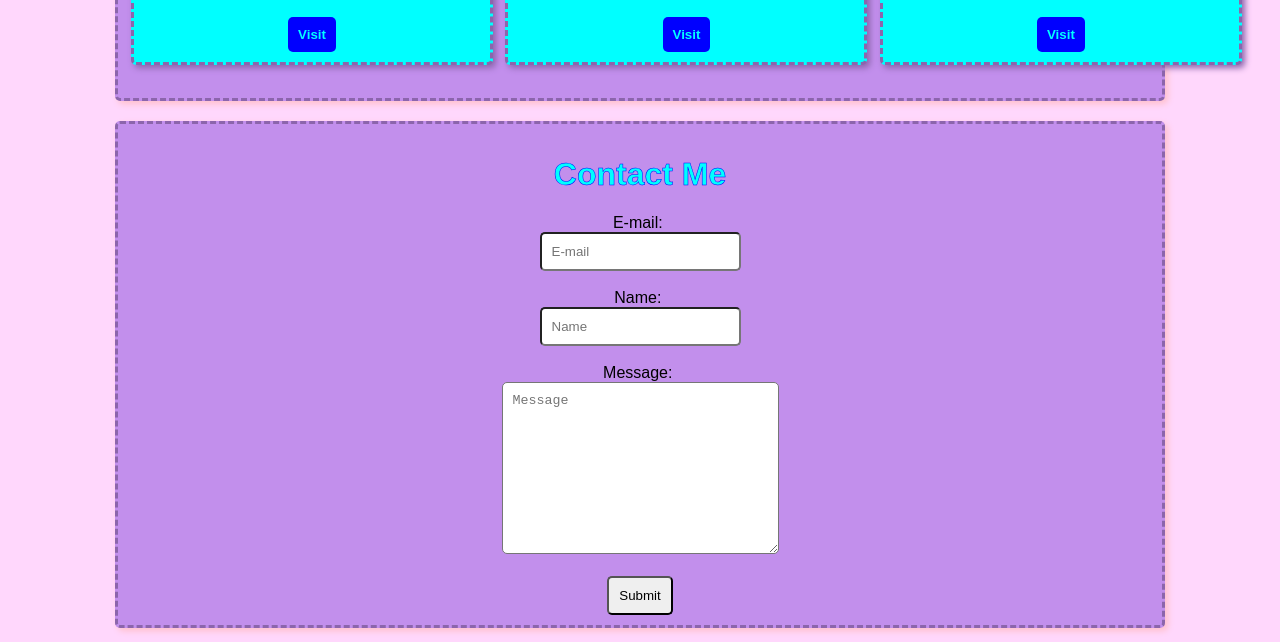
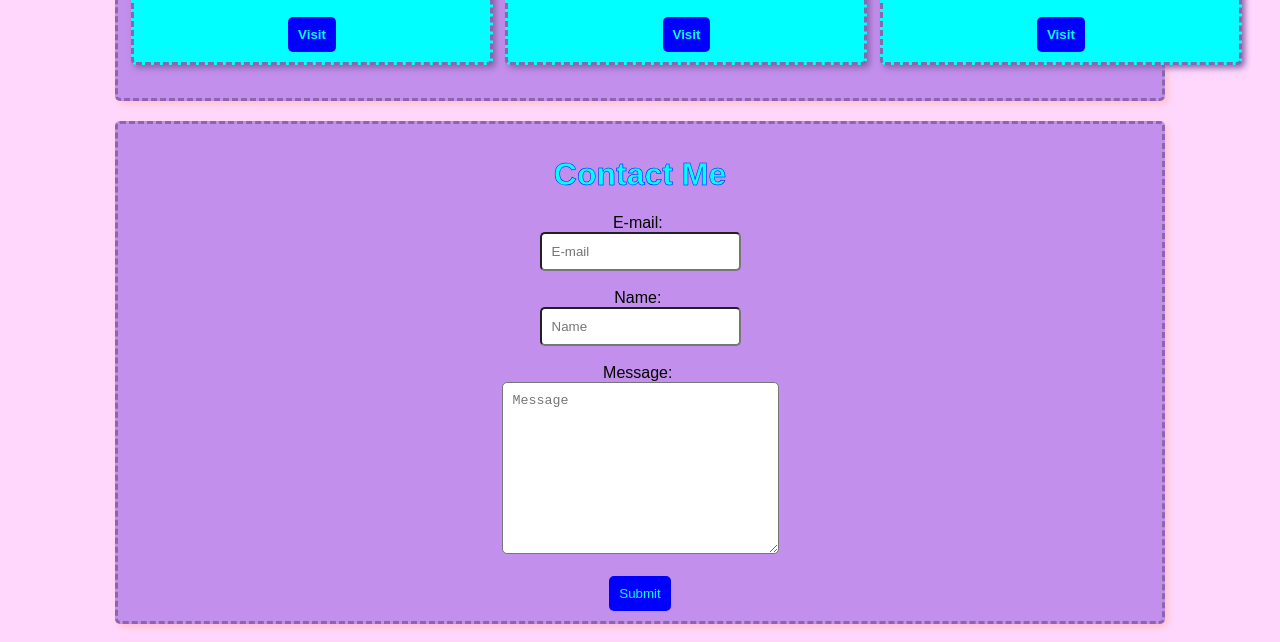
Before and after one commit to JustMoriah/portafolio, a plain HTML site: page index.html in a window 1280 px wide. Shown: the part 1743-2385 px from the top of the page. Drawn offline with Linux system fonts and the light colour scheme.

Commit message:
Changed submit button to be more consistent with other buttons

```diff
--- a/style.css
+++ b/style.css
@@ -8,6 +8,7 @@ body {
     margin: 0;
     font-family: Arial, sans-serif;
     background-color: rgb(255, 215, 252);
+
 }
 
 div {
@@ -43,6 +44,19 @@ button:hover {
 input, textarea {
     padding: 10px;
     border-radius: 5px;
+}
+
+input[type=submit] {
+    padding: 10px;
+    background-color: blue;
+    border: none;
+    color: cyan;
+    border-radius: 5px;
+}
+
+input[type=submit]:hover {
+    background-color: darkblue;
+    color: aquamarine;
 }
 
 select {
```
